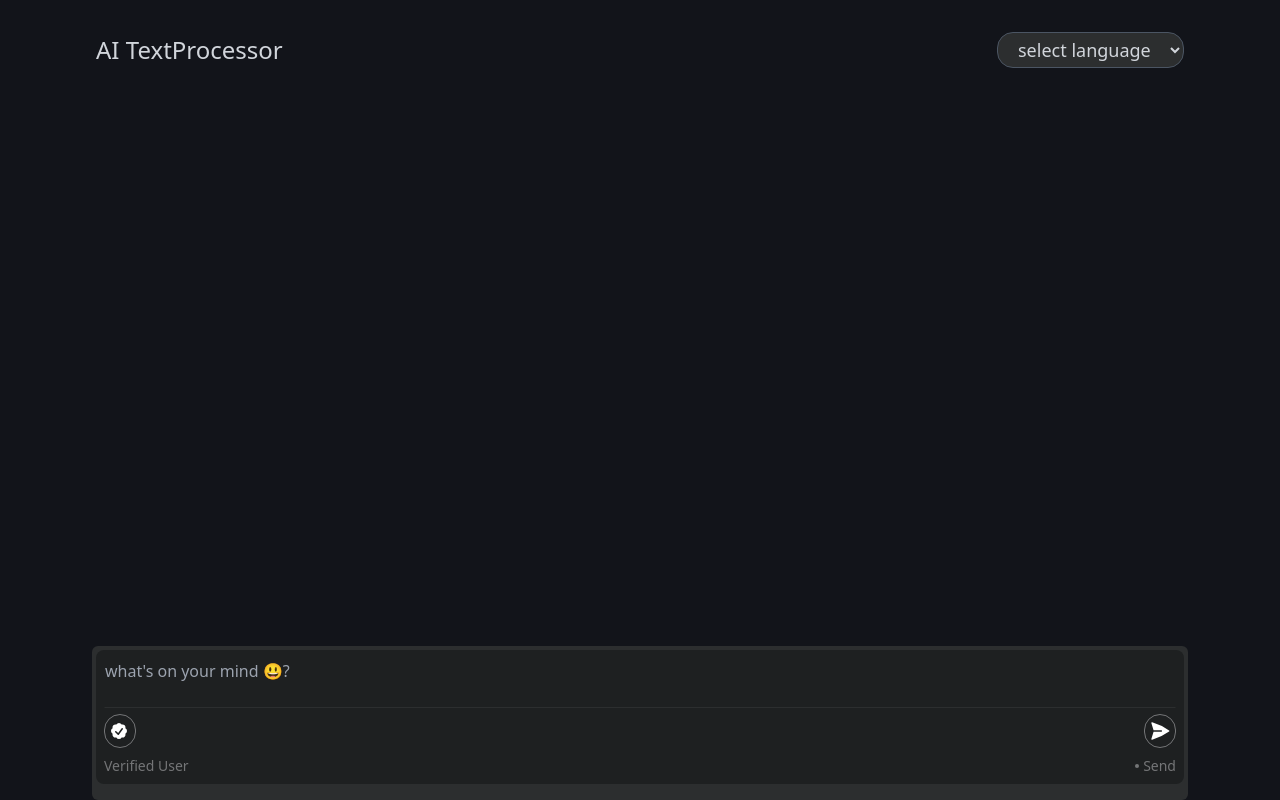
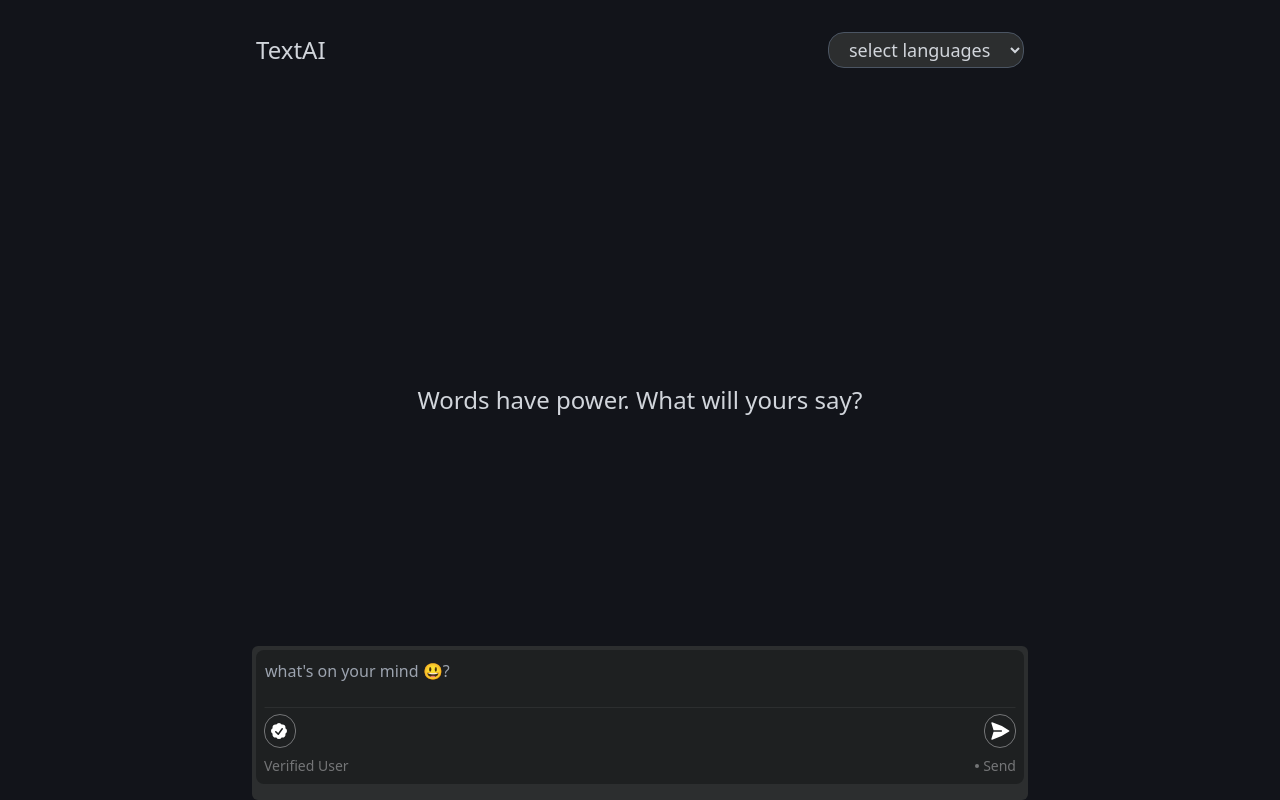
Before and after one commit to abdulAjayi/AI-PROCESSOR, a React (Create React App) app: page / in a window 1280 px wide. Built offline with nearby package versions, Linux system fonts and the light colour scheme.

Commit message:
overall changes

```diff
--- a/src/processorPage.jsx
+++ b/src/processorPage.jsx
@@ -3,6 +3,7 @@ const ProcessorPage = () => {
     const [inputText, setInputText] = useState("")
     const [outputText, setOutputText] = useState([])
     const [language, setLanguage] = useState("")
+    const [showIntro, setShowIntro] = useState(true);
     const handleInputChange = (e) =>{
         setInputText(e.target.value)
         console.log(inputText);
@@ -12,7 +13,7 @@ const ProcessorPage = () => {
     const HandleSubmit = async(e) =>{
         e.preventDefault()
         if(inputText.trim() !== ""){
-            setOutputText([...outputText, {text: inputText, language: "detecting...", summary: "", translated: "translating..."}])
+            setOutputText([...outputText, {text: inputText, language: "detecting...", summary: "", translated: ""}])
         }
         setInputText("")
         // console.log(inputText.text.length);
@@ -24,18 +25,23 @@ const ProcessorPage = () => {
                     index === prev.length - 1 ? {...msg, language:detectL} : msg
                 ))
             })
+            setShowIntro(false)
         } catch (error) {
             console.error("language detection failed", error)
         }
     }
     const detectLanguage = async (text) =>{
         if("ai" in window && "languageDetector" in window.ai){
+            console.log("ai" in window && "languageDetector" in window.ai);
+
             try {
                 const detectL = await window.ai.languageDetector.create()
                 const result = await detectL.detect(text)
+
                 if(text.length > 0 ) {
                     return result[0].detectedLanguage
                 }
+                console.log(result);
             } catch (error) {
                 console.error("couldn't detect language", error)
             }
@@ -100,37 +106,51 @@ const ProcessorPage = () => {
         setLanguage(e.target.value)
     }
 
-    const getTranslatedText = async(message, target, sourceLanguage) =>{
+    const getTranslatedText = async(text, targetLanguage, sourceLanguage) =>{
+        if("ai" in window && "translator" in window.ai){
+            const translatorCapabilities = await window.ai.translator.capabilities();
+	if (sourceLanguage === targetLanguage) {
+		return text;
+	}
+	const canDetect = translatorCapabilities.languagePairAvailable(sourceLanguage, targetLanguage);
+	console.log("Can detect:", canDetect);
+	let translator;
+	if (canDetect === "no") {
+		// The language detector isn't usable.
+		return;
+	}
+	if (canDetect === "readily") {
+		// The language detector can immediately be used.
+		translator = await window.ai.translator.create({
+			sourceLanguage,
+			targetLanguage,
+		});
+		console.log({
+			sourceLanguage,
+			targetLanguage,
+		});
+	} else {
+		// The language detector can be used after model download.
+		translator = await window.ai.translator.create({
+			sourceLanguage,
+			targetLanguage,
+			monitor(m) {
+				m.addEventListener("downloadprogress", (e) => {
+					console.log(`Downloaded ${e.loaded} of ${e.total} bytes.`);
+				});
+			},		});
+		await translator.ready;
+	}
 
-        if(!sourceLanguage) {
-            console.error("source language is not defined.")
-            return "source language not defined"
-        }
-
-        if("ai" in window && "translator" in window.ai){
-            const translatorCapabilities = await window.ai.translator.capabilities()
-            // const you = translatorCapabilities.languagePairAvailable('es', 'fr');
-            console.log(translatorCapabilities);
+	try {
+		const response = await translator.translate(text);
+		return response;
+	} catch (error) {
+		console.error("Error translating text:", error);
+		throw error;
+	}
 
 
-
-            // try {
-            //     const translator = await window.ai.translator.create({
-            //         sourceLanguage: sourceLanguage,
-            //         targetLanguage: target
-            //     });
-            //     const result = await translator.translate(message, target)
-            //     if(result && result.translatedText){
-            //         return result.translatedText
-            //     }
-            //     else{
-            //         console.error("translation API response missing translatedText")
-            //         return "Translation failed: Invalid API response"
-            //     }
-            // } catch (error) {
-            //     console.error("couldn't translate", error)
-            //     return `Translation failed: ${error.message}`
-            // }
         }
     }
     const handleTranslateClick = async(index) =>{
@@ -156,11 +176,16 @@ const ProcessorPage = () => {
 
         return (
             <div>
-                <div className="flex justify-center">
-                <div className="flex justify-between mb-10 items-center w-[85vw]">
-                    <p className="text-gray-300 text-2xl">AI TextProcessor</p>
-                <select name="" id="" className="border border-gray-600  bg-light1 text-gray-300 text-lg rounded-2xl px-4 py-1 outline-none" onChange={handleLanguageChange} value={language}>
-                <option value="">select language</option>
+                {showIntro && (
+        <div className="absolute inset-0 flex items-center justify-center">
+          <h1 className="text-2xl text-gray-300">Words have power. What will yours say?</h1>
+        </div>
+      )}
+                <div className="mx-auto w-[80vw] md:w-[75vw] lg:w-[65vw] xl:w-[60vw]">
+                <div className="flex justify-between mb-10 items-center">
+                    <p className="text-gray-300 text-2xl">TextAI</p>
+                <select name="" id="" className="border border-gray-600  bg-light1 text-gray-300 text-lg rounded-2xl px-4 py-1 outline-none cursor-pointer" onChange={handleLanguageChange} >
+                <option value="">select languages</option>
                 <option value="pt">Portuguese(Pt)</option>
                 <option value="en">English(En)</option>
                 <option value="es">Spanish(Es)</option>
@@ -170,7 +195,7 @@ const ProcessorPage = () => {
             </select>
                 </div>
                 </div>
-            <div className="w-[85vw] mx-auto p-4 space-y-16 mb-11 pb-40">
+            <div className="w-[80vw] mx-auto space-y-16 mb-11 pb-40 md:w-[75vw] lg:w-[65vw] xl:w-[60vw] mt-14">
         {outputText.map((output, index) =>(
             <div className="relative" key={index} >
             <div className="flex justify-end ">
@@ -182,18 +207,18 @@ const ProcessorPage = () => {
                 <button className="text-gray-300  px-3 py-1 bg-deep2  border border-lightText rounded-full" onClick={ () => handleSummarizeClick(index)}>summarize</button>
             )}
             <button className="text-gray-300  px-3 py-1 bg-deep2  border border-lightText rounded-full" onClick={ () => {handleTranslateClick(index)}}>Translate</button>
-            <button className="text-gray-300  px-3 py-1 bg-deep2  border border-lightText rounded-full">detected: {output.language}</button>
+            <button className="text-gray-300  px-3 py-1 bg-deep2  border border-lightText rounded-full">{output.language}</button>
         </div>
 
     {output.summary && (
         <div className="flex justify-start">
-            <p className="gap-y-6 flex-col border border-gray-600  bg-light1 text-gray-300 rounded-2xl px-10 py-6 mt-16 ">{output.summary}</p>
+            <p className="gap-y-6 flex-col border border-gray-600  bg-light1 text-gray-300 rounded-2xl  px-4 py-3 mt-16 ">{output.summary}</p>
     </div>
             )}
 
             {output.translated &&(
                 <div className="flex justify-start">
-                <p className="gap-y-6 flex-col border border-gray-600  bg-light1 text-gray-300 rounded-2xl px-10 py-6 mt-16 ">{output.translated}</p>
+                <p className="gap-y-6 border border-gray-600  bg-light1 text-gray-300 rounded-2xl px-4 py-3 mt-16">{output.translated}</p>
         </div>
             )}
 
@@ -207,7 +232,7 @@ const ProcessorPage = () => {
     } */}
     </div>
     <div className="left-1/2 transform -translate-x-1/2  fixed bottom-0 bg-light1 rounded-md px-1 pb-4 pt-1">
-    <form action="" className="w-[85vw] bg-deep2 px-2 py-2 rounded-lg" onSubmit={HandleSubmit}>
+    <form action="" className="w-[80vw] md:w-[75vw] lg:w-[65vw] xl:w-[60vw] bg-deep2 px-2 py-2 rounded-lg" onSubmit={HandleSubmit}>
         <div className="">
             <textarea onChange={handleInputChange} value={inputText} name="" id="" className="bg-transparent border-transparent resize-none w-full outline-none border-b-light1 border scrollbar-hide text-gray-300 " placeholder="what's on your mind 😃? "></textarea>
             <div className="flex justify-between mb-2">
```
